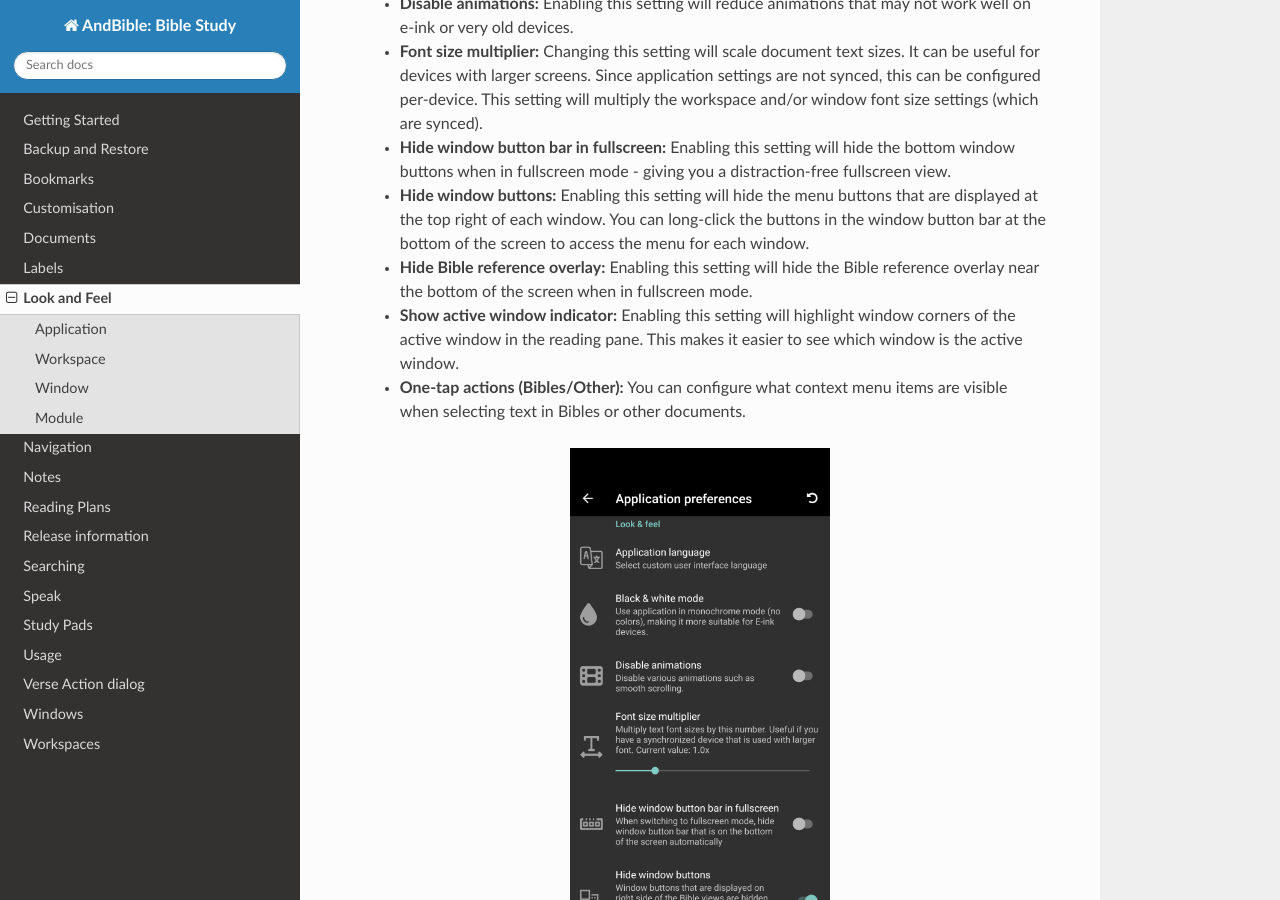
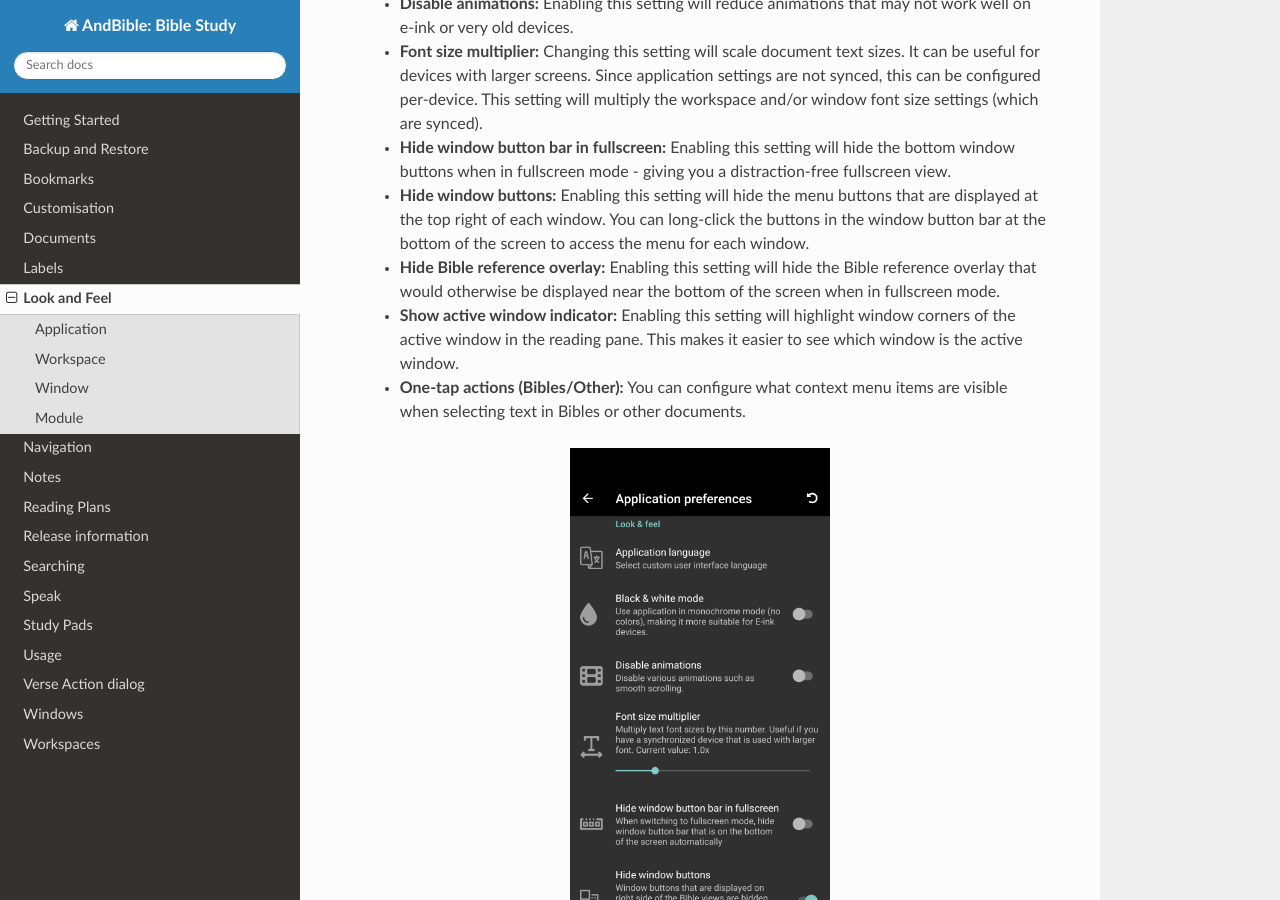
Before and after one commit to AndBible/docs, a Sphinx documentation site: the page built from docs/source/look_and_feel.rst, in a window 1280 px wide and 900 px high, scrolled down 488 px. Built offline with Sphinx 7.4.7 and the Read the Docs theme 3.1.0, drawn with Linux system fonts in a browser that asks for light colours; pages that are not in the unit, such as notebooks, are missing from menus.

Commit message:
clarify when verse overlay would be displayed.

```diff
--- a/docs/source/look_and_feel.rst
+++ b/docs/source/look_and_feel.rst
@@ -30,7 +30,8 @@
       buttons in the window button bar at the bottom of the screen to access the
       menu for each window.
     - **Hide Bible reference overlay:** Enabling this setting will hide the Bible
-      reference overlay near the bottom of the screen when in fullscreen mode.
+      reference overlay that would otherwise be displayed near the bottom of the
+      screen when in fullscreen mode.
     - **Show active window indicator:** Enabling this setting will highlight window
       corners of the active window in the reading pane. This makes it easier to see
       which window is the active window.
```
